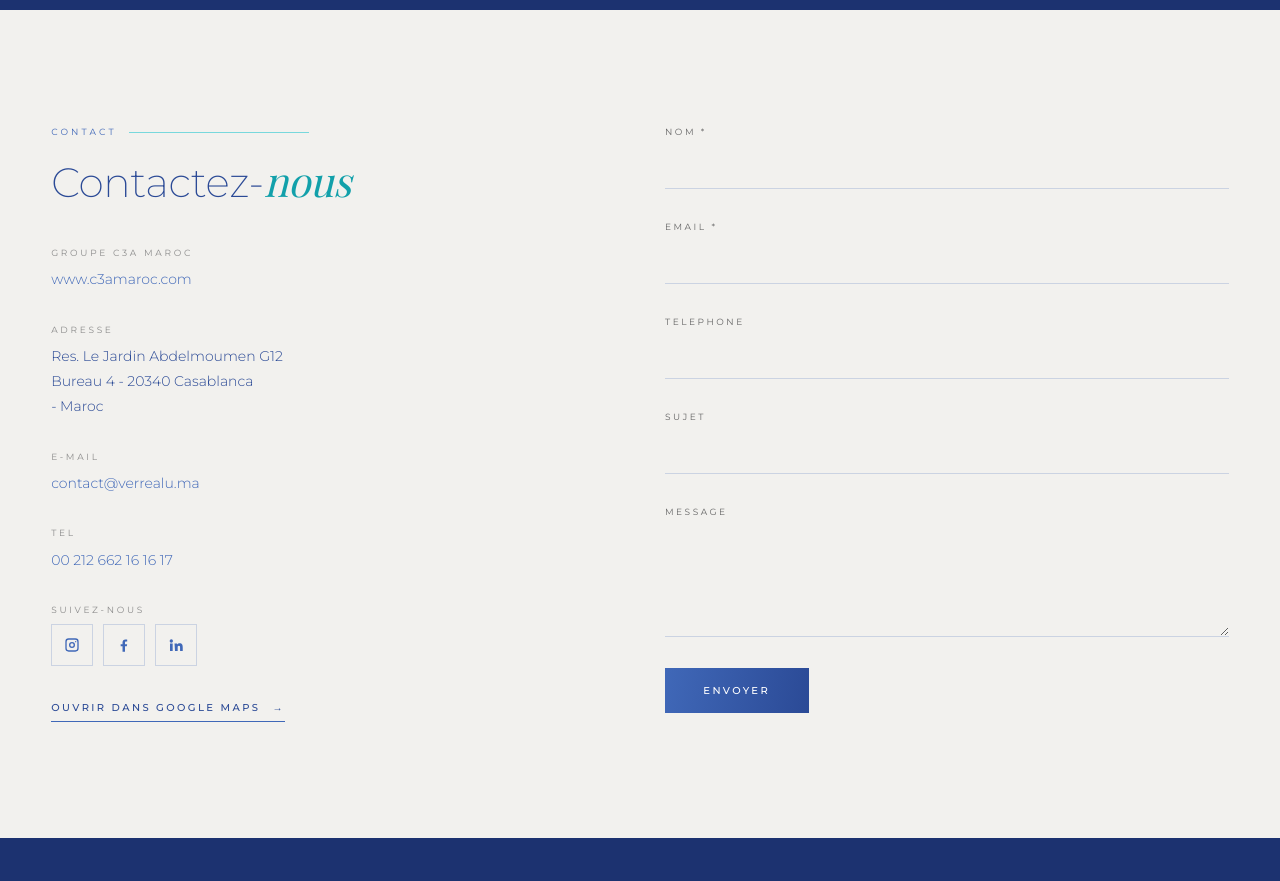
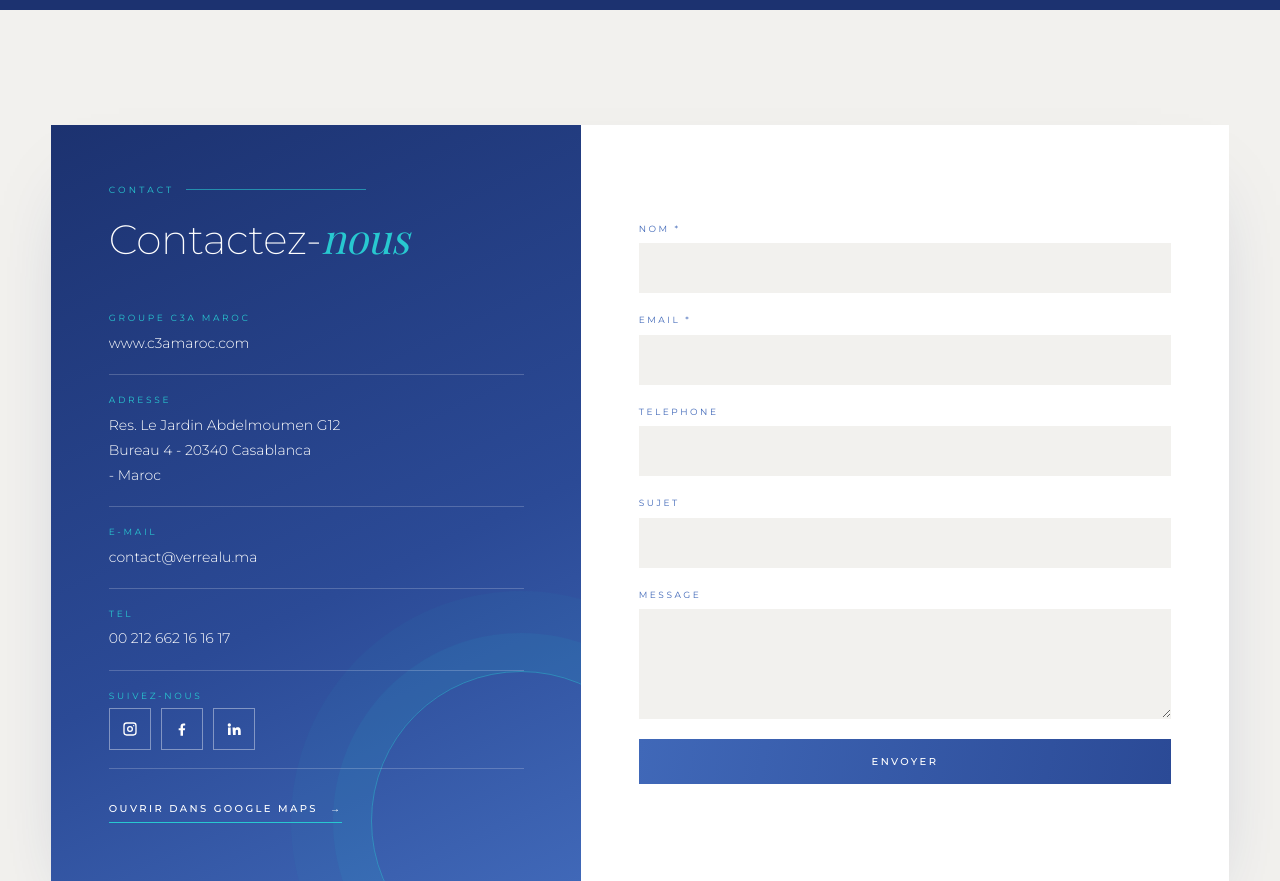
Before and after one commit to saadmnaouar9/verrealu, a plain HTML site: page index.html in a window 1280 px wide. Shown: the part 4820-5701 px from the top of the page. Drawn offline with nearby package versions, Linux system fonts and the light colour scheme; a web font is replaced by a local one.

Commit message:
Redesign Contactez-nous block as a split blue/white card
Co-Authored-By: Claude Sonnet 5.5 <noreply@anthropic.com>

```diff
--- a/assets/css/style.css
+++ b/assets/css/style.css
@@ -589,3 +589,26 @@ html:not(.js) .rv{opacity:1;transform:none}
 .cards.one .pcard{flex:0 1 320px;margin:0;border:.5px solid var(--br2)}
 @media(max-width:700px){.cards.one .pcard{flex:1 1 100%}}
 .cards.one{justify-content:center}
+
+/* Contact v2 — split card */
+#contact .contact-g{gap:0;grid-template-columns:minmax(0,.9fr) minmax(0,1.1fr);box-shadow:0 40px 80px -40px rgba(28,50,112,.35)}
+#contact .contact-g>div:first-child{position:relative;overflow:hidden;padding:clamp(32px,4.5vw,64px);color:#fff;background:linear-gradient(155deg,var(--blue-x) 0%,var(--blue-d) 60%,var(--blue) 100%)}
+#contact .contact-g>div:first-child::after{content:"";position:absolute;right:-90px;bottom:-90px;width:300px;height:300px;border-radius:50%;border:1px solid rgba(40,200,208,.45);box-shadow:0 0 0 38px rgba(40,200,208,.07),0 0 0 80px rgba(40,200,208,.04);pointer-events:none}
+#contact .sl{color:var(--cyan)}#contact .sl::after{background:var(--cyan)}
+#contact .h2,#contact .h2 em{color:#fff}#contact .h2 em{color:var(--cyan)}
+#contact .ct-info{gap:0;margin-top:30px;position:relative;z-index:1}
+#contact .ct-info>div{padding:18px 0;border-bottom:.5px solid rgba(255,255,255,.2);transition:padding-left .5s var(--ease)}
+#contact .ct-info>div:hover{padding-left:10px}
+#contact .ct-info dt{color:var(--cyan);margin-bottom:6px}
+#contact .ct-info dd,#contact .ct-info a{color:#fff}
+#contact .ct-info a:hover{color:var(--cyan);text-decoration:none}
+#contact .social a{border-color:rgba(255,255,255,.4);color:#fff}
+#contact .map-link{position:relative;z-index:1;margin-top:26px}
+#contact .map-link .link-arrow{color:#fff;border-color:var(--cyan)}#contact .map-link .link-arrow:hover{color:var(--cyan)}
+#contact .form{background:#fff;padding:clamp(28px,4.5vw,64px);gap:20px;align-content:center}
+#contact .field{position:relative}
+#contact .field label{color:var(--blue)}
+#contact .field input,#contact .field textarea{background:var(--bg);border:0;border-bottom:1.5px solid transparent;padding:14px 16px;transition:border-color .4s,background .4s}
+#contact .field input:focus,#contact .field textarea:focus{background:#fff;box-shadow:0 0 0 1px rgba(40,200,208,.5);border-bottom-color:var(--cyan)}
+#contact .btn-liquid{width:100%}
+@media(max-width:900px){#contact .contact-g{grid-template-columns:1fr}}
```
